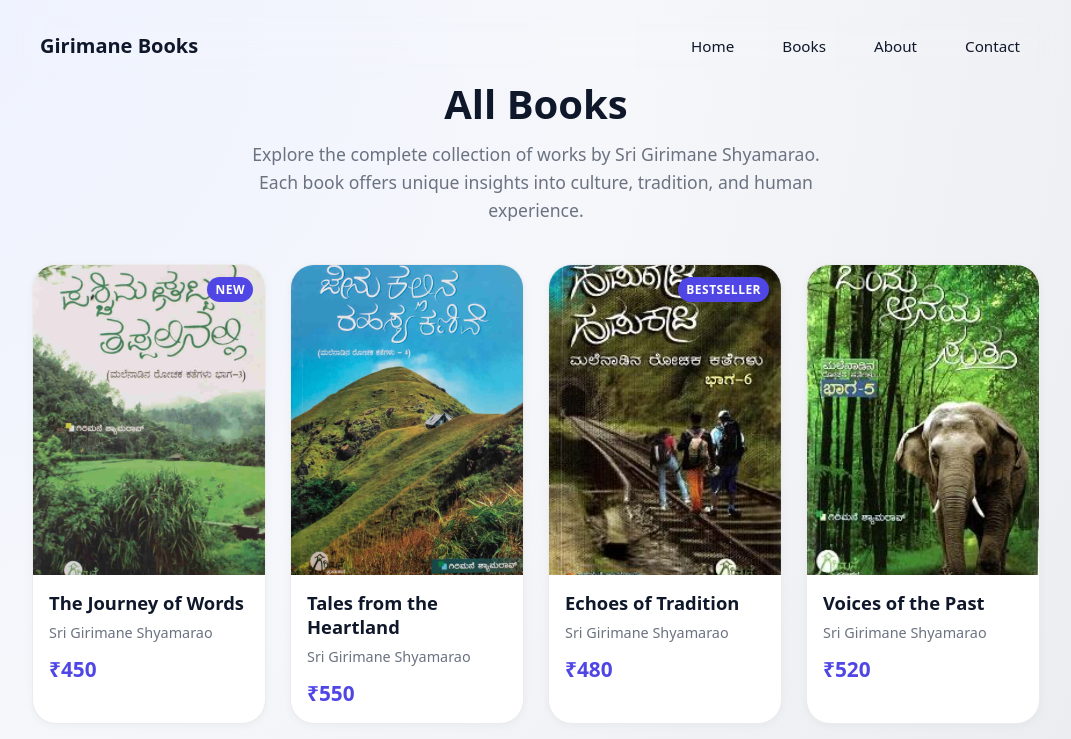
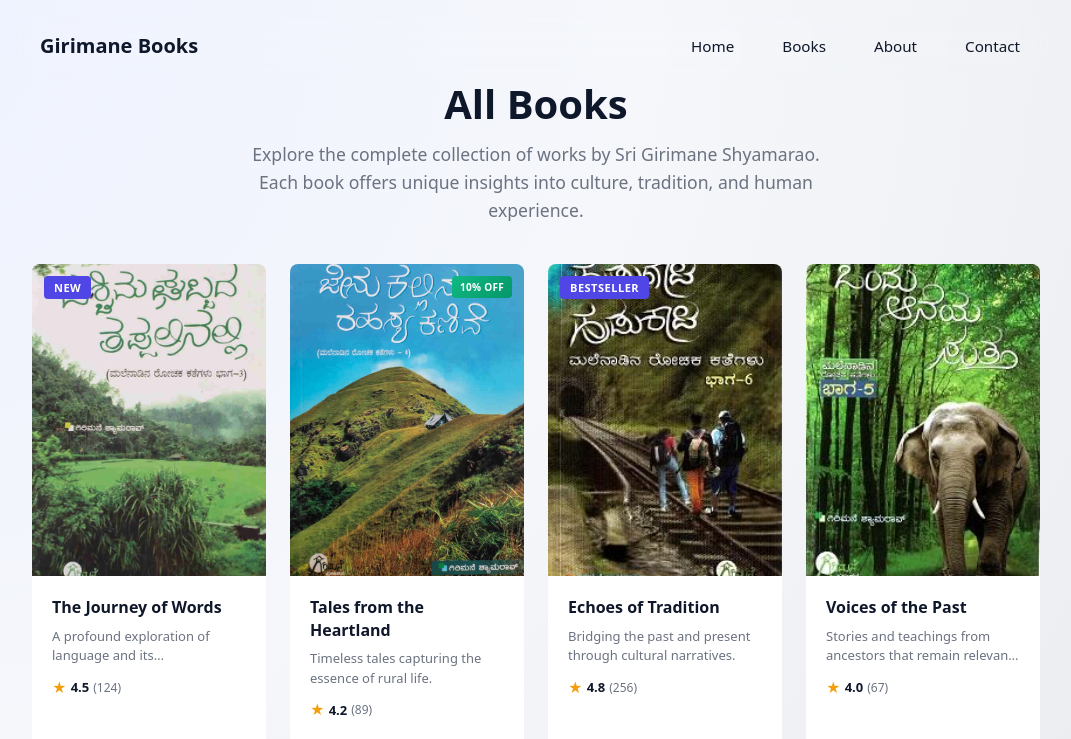
Before and after one commit to abhishekhk93/girimane-books, a Next.js app: page /books in a window 1280 px wide. Shown: the top 739 px of the page, without its empty margins (104-1175 px from the left). Built offline with nearby package versions, Linux system fonts and the light colour scheme.

Commit message:
Update the Product Listing Page with the mock data matching the new response type as per the design

```diff
--- /dev/null
+++ b/src/app/books/mockData.ts
@@ -0,0 +1,123 @@
+import { BooksResponse } from "@/components/books/BookGrid/BookGrid.types";
+
+export const mockBooksResponse: BooksResponse = {
+    pageNumber: 1,
+    pageSize: 10,
+    totalNumberOfPages: 1,
+    books: [
+        {
+            bookId: "1",
+            title: "The Journey of Words",
+            shortDescription: "A profound exploration of language and its transformative power.",
+            label: "New",
+            price: { value: 450, currency: "INR", uom: "EA" },
+            inventory: { quantity: 40, active: true },
+            primaryImageUrl: "/images/books/book-1.jpg",
+            reviews: { totalNumberOfReviews: 124, maxRating: 5, avgRatingReceived: 4.5 },
+            offers: [],
+        },
+        {
+            bookId: "2",
+            title: "Tales from the Heartland",
+            shortDescription: "Timeless tales capturing the essence of rural life.",
+            price: { value: 550, currency: "INR", uom: "EA" },
+            inventory: { quantity: 25, active: true },
+            primaryImageUrl: "/images/books/book-2.jpg",
+            reviews: { totalNumberOfReviews: 89, maxRating: 5, avgRatingReceived: 4.2 },
+            offers: [
+                {
+                    id: "offer-2",
+                    title: "10% off",
+                    description: "10% discount on Tales from the Heartland",
+                    offerPrice: {
+                        value: 550,
+                        discountValue: 10,
+                        discountType: "percentage",
+                        discountAmount: 55,
+                        currency: "INR",
+                        uom: "EA",
+                        valueAfterDiscount: 495,
+                    },
+                },
+            ],
+        },
+        {
+            bookId: "3",
+            title: "Echoes of Tradition",
+            shortDescription: "Bridging the past and present through cultural narratives.",
+            label: "Bestseller",
+            price: { value: 480, currency: "INR", uom: "EA" },
+            inventory: { quantity: 60, active: true },
+            primaryImageUrl: "/images/books/book-3.jpg",
+            reviews: { totalNumberOfReviews: 256, maxRating: 5, avgRatingReceived: 4.8 },
+            offers: [],
+        },
+        {
+            bookId: "4",
+            title: "Voices of the Past",
+            shortDescription: "Stories and teachings from ancestors that remain relevant today.",
+            price: { value: 520, currency: "INR", uom: "EA" },
+            inventory: { quantity: 35, active: true },
+            primaryImageUrl: "/images/books/book-4.jpg",
+            reviews: { totalNumberOfReviews: 67, maxRating: 5, avgRatingReceived: 4.0 },
+            offers: [],
+        },
+        {
+            bookId: "5",
+            title: "Stories of Wisdom",
+            shortDescription: "A treasury of wisdom stories illuminating life's deepest truths.",
+            label: "Trending",
+            price: { value: 490, currency: "INR", uom: "EA" },
+            inventory: { quantity: 45, active: true },
+            primaryImageUrl: "/images/books/book-5.jpg",
+            reviews: { totalNumberOfReviews: 178, maxRating: 5, avgRatingReceived: 4.6 },
+            offers: [
+                {
+                    id: "offer-5",
+                    title: "15% off",
+                    description: "15% discount on Stories of Wisdom",
+                    offerPrice: {
+                        value: 490,
+                        discountValue: 15,
+                        discountType: "percentage",
+                        discountAmount: 73.5,
+                        currency: "INR",
+                        uom: "EA",
+                        valueAfterDiscount: 416.5,
+                    },
+                },
+            ],
+        },
+        {
+            bookId: "6",
+            title: "The Cultural Tapestry",
+            shortDescription: "Exploring the intricate threads of our cultural fabric.",
+            label: "Featured",
+            price: { value: 600, currency: "INR", uom: "EA" },
+            inventory: { quantity: 30, active: true },
+            primaryImageUrl: "/images/books/book-6.jpg",
+            reviews: { totalNumberOfReviews: 145, maxRating: 5, avgRatingReceived: 4.7 },
+            offers: [],
+        },
+        {
+            bookId: "7",
+            title: "Legacy of Words",
+            shortDescription: "Examining the lasting impact of literature on civilization.",
+            price: { value: 470, currency: "INR", uom: "EA" },
+            inventory: { quantity: 50, active: true },
+            primaryImageUrl: "/images/books/book-7.jpg",
+            reviews: { totalNumberOfReviews: 92, maxRating: 5, avgRatingReceived: 4.3 },
+            offers: [],
+        },
+        {
+            bookId: "8",
+            title: "Timeless Narratives",
+            shortDescription: "Narratives that transcend time and speak to universal experiences.",
+            price: { value: 530, currency: "INR", uom: "EA" },
+            inventory: { quantity: 28, active: true },
+            primaryImageUrl: "/images/books/book-8.jpg",
+            reviews: { totalNumberOfReviews: 103, maxRating: 5, avgRatingReceived: 4.4 },
+            offers: [],
+        },
+    ],
+};
--- a/src/app/books/page.tsx
+++ b/src/app/books/page.tsx
@@ -1,86 +1,16 @@
 import { Container } from "@/components/common/Container/Container";
 import { BookGrid } from "@/components/books/BookGrid/BookGrid";
+import { mockBooksResponse } from "./mockData";
 
 // ISR: Re-generate the page every 5 minutes
 export const revalidate = 300;
-
-// Mock data - replace with actual API call
-const mockBooks = [
-  {
-    id: "1",
-    title: "The Journey of Words",
-    author: "Sri Girimane Shyamarao",
-    price: 450,
-    imageUrl: "/images/books/book-1.jpg",
-    href: "/books/1",
-    badge: "New",
-  },
-  {
-    id: "2",
-    title: "Tales from the Heartland",
-    author: "Sri Girimane Shyamarao",
-    price: 550,
-    imageUrl: "/images/books/book-2.jpg",
-    href: "/books/2",
-  },
-  {
-    id: "3",
-    title: "Echoes of Tradition",
-    author: "Sri Girimane Shyamarao",
-    price: 480,
-    imageUrl: "/images/books/book-3.jpg",
-    href: "/books/3",
-    badge: "Bestseller",
-  },
-  {
-    id: "4",
-    title: "Voices of the Past",
-    author: "Sri Girimane Shyamarao",
-    price: 520,
-    imageUrl: "/images/books/book-4.jpg",
-    href: "/books/4",
-  },
-  {
-    id: "5",
-    title: "Stories of Wisdom",
-    author: "Sri Girimane Shyamarao",
-    price: 490,
-    imageUrl: "/images/books/book-5.jpg",
-    href: "/books/5",
-  },
-  {
-    id: "6",
-    title: "The Cultural Tapestry",
-    author: "Sri Girimane Shyamarao",
-    price: 600,
-    imageUrl: "/images/books/book-6.jpg",
-    href: "/books/6",
-    badge: "Featured",
-  },
-  {
-    id: "7",
-    title: "Legacy of Words",
-    author: "Sri Girimane Shyamarao",
-    price: 470,
-    imageUrl: "/images/books/book-7.jpg",
-    href: "/books/7",
-  },
-  {
-    id: "8",
-    title: "Timeless Narratives",
-    author: "Sri Girimane Shyamarao",
-    price: 530,
-    imageUrl: "/images/books/book-8.jpg",
-    href: "/books/8",
-  },
-];
 
 export default function BooksPage() {
   return (
     <main>
       <Container>
         <BookGrid
-          books={mockBooks}
+          books={mockBooksResponse.books}
           title="All Books"
           description="Explore the complete collection of works by Sri Girimane Shyamarao. Each book offers unique insights into culture, tradition, and human experience."
         />
--- a/src/components/books/BookCard/BookCard.module.css
+++ b/src/components/books/BookCard/BookCard.module.css
@@ -4,95 +4,173 @@
   text-decoration: none;
   color: inherit;
   background: var(--color-bg-elevated);
-  border: 1px solid var(--color-border-subtle);
-  border-radius: var(--radius-lg);
+  border-radius: 8px;
   overflow: hidden;
-  transition: all 0.3s cubic-bezier(0.4, 0, 0.2, 1);
-  box-shadow: 0 2px 8px rgba(15, 23, 42, 0.04);
+  transition: all 0.25s ease;
+  position: relative;
+}
+
+.root::before {
+  content: "";
+  position: absolute;
+  inset: 0;
+  border-radius: 8px;
+  border: 1px solid transparent;
+  background: linear-gradient(135deg, rgba(79, 70, 229, 0.1), transparent) border-box;
+  -webkit-mask: linear-gradient(#fff 0 0) padding-box, linear-gradient(#fff 0 0);
+  mask: linear-gradient(#fff 0 0) padding-box, linear-gradient(#fff 0 0);
+  -webkit-mask-composite: xor;
+  mask-composite: exclude;
+  opacity: 0;
+  transition: opacity 0.25s ease;
+}
+
+.root:hover::before {
+  opacity: 1;
 }
 
 .root:hover {
-  transform: translateY(-4px);
-  box-shadow: 0 8px 24px rgba(15, 23, 42, 0.12);
-  border-color: var(--color-primary);
+  transform: translateY(-2px);
+  box-shadow: 0 12px 32px rgba(15, 23, 42, 0.08);
 }
 
 .imageWrapper {
   position: relative;
   width: 100%;
   aspect-ratio: 3 / 4;
-  background: linear-gradient(
-    135deg,
-    #eef2ff 0%,
-    #f5f7fb 50%,
-    #e5e7eb 100%
-  );
+  background: linear-gradient(180deg, #f8fafc 0%, #f1f5f9 100%);
   overflow: hidden;
 }
 
 .image {
   object-fit: cover;
-  transition: transform 0.3s cubic-bezier(0.4, 0, 0.2, 1);
+  transition: transform 0.4s ease;
 }
 
 .root:hover .image {
-  transform: scale(1.05);
+  transform: scale(1.03);
 }
 
 .badge {
   position: absolute;
-  top: var(--space-md);
-  right: var(--space-md);
+  top: 12px;
+  left: 12px;
   z-index: 1;
-  padding: var(--space-xs) var(--space-sm);
+  padding: 4px 10px;
   background: var(--color-primary);
   color: #ffffff;
-  font-size: 0.75rem;
+  font-size: 0.6875rem;
   font-weight: 600;
-  border-radius: var(--radius-pill);
+  border-radius: 4px;
   text-transform: uppercase;
-  letter-spacing: 0.04em;
+  letter-spacing: 0.5px;
+}
+
+.discount {
+  position: absolute;
+  top: 12px;
+  right: 12px;
+  z-index: 1;
+  padding: 4px 8px;
+  background: linear-gradient(135deg, #10b981 0%, #059669 100%);
+  color: #ffffff;
+  font-size: 0.625rem;
+  font-weight: 700;
+  border-radius: 4px;
+  letter-spacing: 0.3px;
 }
 
 .content {
-  padding: var(--space-lg);
+  padding: 16px;
   display: flex;
   flex-direction: column;
-  gap: var(--space-sm);
+  gap: 8px;
+  flex: 1;
 }
 
 .title {
   margin: 0;
-  font-size: 1.1rem;
+  font-size: 0.9375rem;
   font-weight: 600;
   color: var(--color-text-main);
-  line-height: 1.3;
+  line-height: 1.4;
   display: -webkit-box;
   -webkit-line-clamp: 2;
   -webkit-box-orient: vertical;
   overflow: hidden;
 }
 
-.author {
+.description {
   margin: 0;
-  font-size: 0.9rem;
+  font-size: 0.8125rem;
   color: var(--color-text-muted);
-  line-height: 1.4;
+  line-height: 1.5;
+  display: -webkit-box;
+  -webkit-line-clamp: 2;
+  -webkit-box-orient: vertical;
+  overflow: hidden;
+}
+
+.meta {
+  display: flex;
+  align-items: center;
+  gap: 12px;
+  margin-top: 4px;
+}
+
+.rating {
+  display: flex;
+  align-items: center;
+  gap: 4px;
+}
+
+.star {
+  color: #f59e0b;
+  font-size: 0.875rem;
+}
+
+.ratingValue {
+  font-size: 0.8125rem;
+  font-weight: 600;
+  color: var(--color-text-main);
+}
+
+.reviewCount {
+  font-size: 0.75rem;
+  color: var(--color-text-muted);
+}
+
+.priceRow {
+  display: flex;
+  align-items: baseline;
+  gap: 8px;
+  margin-top: auto;
+  padding-top: 8px;
 }
 
 .price {
-  margin: var(--space-xs) 0 0;
-  font-size: 1.2rem;
+  font-size: 1.125rem;
   font-weight: 700;
-  color: var(--color-primary);
+  color: var(--color-text-main);
+}
+
+.originalPrice {
+  font-size: 0.875rem;
+  font-weight: 500;
+  color: var(--color-text-muted);
+  text-decoration: line-through;
 }
 
 @media (min-width: 768px) {
+  .content {
+    padding: 20px;
+  }
+
   .title {
-    font-size: 1.15rem;
+    font-size: 1rem;
   }
 
   .price {
-    font-size: 1.3rem;
+    font-size: 1.25rem;
   }
 }
--- a/src/components/books/BookCard/BookCard.tsx
+++ b/src/components/books/BookCard/BookCard.tsx
@@ -3,31 +3,58 @@ import Link from "next/link";
 import styles from "./BookCard.module.css";
 import { BookCardProps } from "./BookCard.types";
 
-export function BookCard({
-  id,
-  title,
-  author,
-  price,
-  imageUrl,
-  href,
-  badge,
-}: BookCardProps) {
+export function BookCard({ book }: BookCardProps) {
+  const hasOffer = book.offers && book.offers.length > 0;
+  const activeOffer = hasOffer ? book.offers[0] : null;
+  const displayPrice = activeOffer
+    ? activeOffer.offerPrice.valueAfterDiscount
+    : book.price.value;
+  const originalPrice = book.price.value;
+
   return (
-    <Link href={href} className={styles.root}>
+    <Link href={`/books/${book.bookId}`} className={styles.root}>
       <div className={styles.imageWrapper}>
-        {badge && <span className={styles.badge}>{badge}</span>}
+        {book.label && <span className={styles.badge}>{book.label}</span>}
+        {hasOffer && (
+          <span className={styles.discount}>
+            {activeOffer?.offerPrice.discountValue}% OFF
+          </span>
+        )}
         <Image
-          src={imageUrl}
-          alt={title}
+          src={book.primaryImageUrl}
+          alt={book.title}
           fill
           className={styles.image}
           sizes="(max-width: 768px) 50vw, (max-width: 1024px) 33vw, 25vw"
         />
       </div>
+
       <div className={styles.content}>
-        <h3 className={styles.title}>{title}</h3>
-        <p className={styles.author}>{author}</p>
-        <p className={styles.price}>₹{price.toLocaleString()}</p>
+        <h3 className={styles.title}>{book.title}</h3>
+        <p className={styles.description}>{book.shortDescription}</p>
+
+        <div className={styles.meta}>
+          <div className={styles.rating}>
+            <span className={styles.star}>★</span>
+            <span className={styles.ratingValue}>
+              {book.reviews.avgRatingReceived.toFixed(1)}
+            </span>
+            <span className={styles.reviewCount}>
+              ({book.reviews.totalNumberOfReviews})
+            </span>
+          </div>
+        </div>
+
+        <div className={styles.priceRow}>
+          <span className={styles.price}>
+            ₹{displayPrice.toLocaleString()}
+          </span>
+          {hasOffer && (
+            <span className={styles.originalPrice}>
+              ₹{originalPrice.toLocaleString()}
+            </span>
+          )}
+        </div>
       </div>
     </Link>
   );
--- a/src/components/books/BookGrid/BookGrid.tsx
+++ b/src/components/books/BookGrid/BookGrid.tsx
@@ -15,7 +15,7 @@ export function BookGrid({ books, title, description }: BookGridProps) {
       {books.length > 0 ? (
         <div className={styles.grid}>
           {books.map((book) => (
-            <BookCard key={book.id} {...book} />
+            <BookCard key={book.bookId} book={book} />
           ))}
         </div>
       ) : (
```
Also changed, not shown: src/components/books/BookCard/BookCard.types.ts (+46 -6 lines), src/components/books/BookGrid/BookGrid.types.ts (+7 -8 lines).
